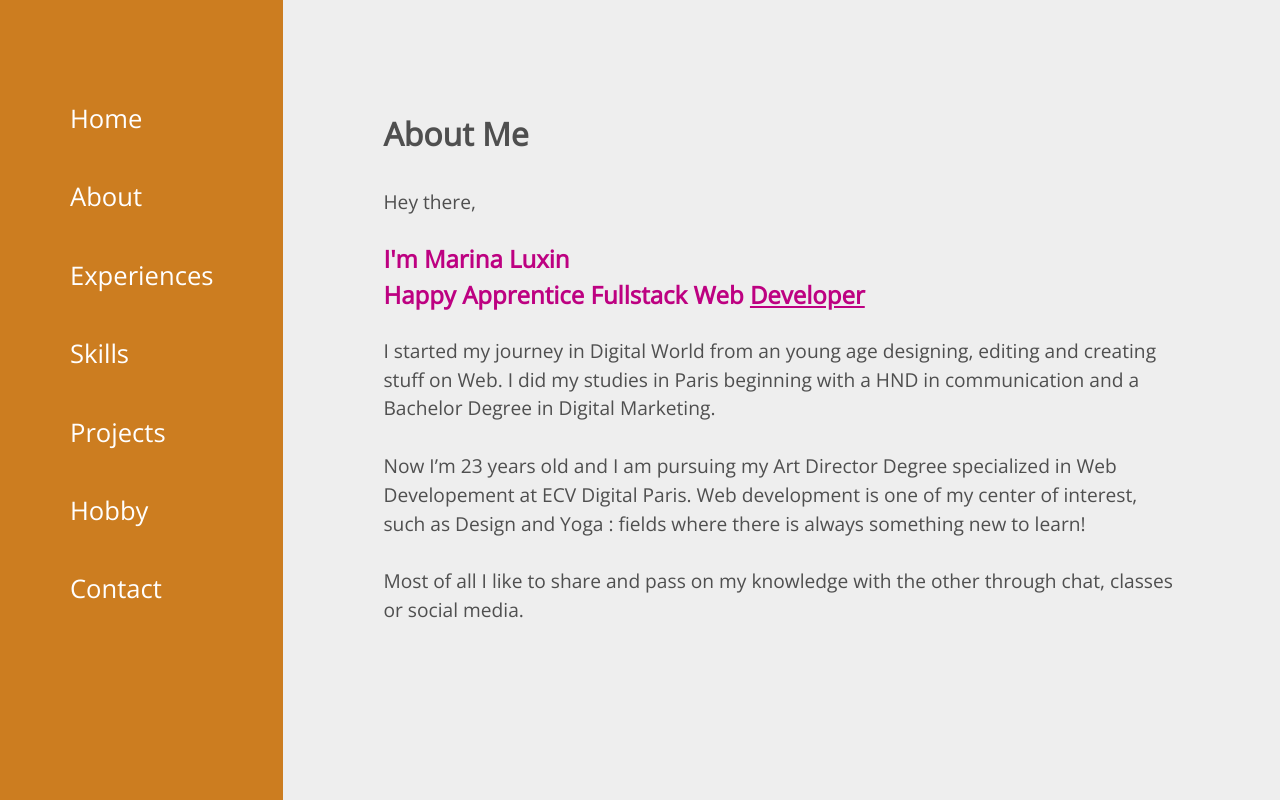
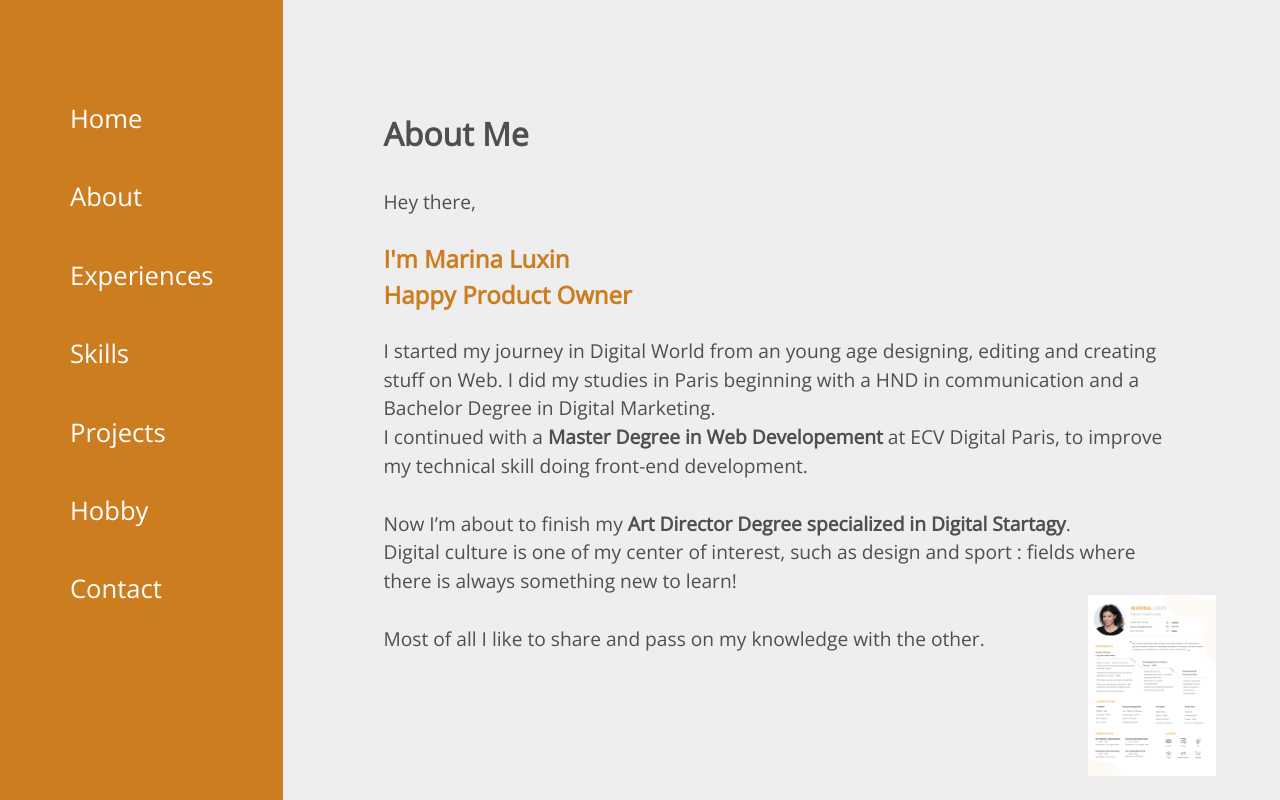
Before and after one commit to Rinaroar/online_po, a React (Create React App) app: page /about in a window 1280 px wide. Built offline with nearby package versions, Linux system fonts and the light colour scheme.

Commit message:
adjust about

```diff
--- a/src/components/Navbar.js
+++ b/src/components/Navbar.js
@@ -35,7 +35,7 @@ const Cell = styled.li`
     color: white;
 
     &:hover {
-      font-weight: 700;
+      font-weight: 800;
     }
   }
 `
--- a/src/contents/About.js
+++ b/src/contents/About.js
@@ -1,5 +1,6 @@
 import React from 'react';
 import styled from 'styled-components';
+import Resume from '../components/Resume';
 
 import { MAX } from "../constants";
 
@@ -26,7 +27,7 @@ const Title = styled.h1`
 `
 
 const AboutMe = styled.h2`
-  color: rgb(189, 1, 129);
+  color: #CC7D20;
 
   ${MAX.MEDIA_XS} {
     font-size: 1.2rem;
@@ -39,16 +40,19 @@ const About = () => {
       <Title>About Me</Title>
       <p>Hey there,</p>
       <br></br>
-      <AboutMe>I'm Marina Luxin <br></br>Happy Apprentice Fullstack Web <u>Developer</u></AboutMe>
+      <AboutMe>I'm Marina Luxin <br></br>Happy Product Owner</AboutMe>
       <br></br>
         <p>I started my journey in Digital World from an young age designing, editing and creating stuff on Web.
           I did my studies in Paris beginning with a HND in communication and a Bachelor Degree in Digital Marketing.
           <br/>
-          <br/>Now I’m 23 years old and I am pursuing my Art Director Degree specialized in Web Developement at ECV Digital Paris.
-          Web development is one of my center of interest, such as Design and Yoga : fields where there is always something new to learn!
+          I continued with a <strong>Master Degree in Web Developement</strong> at ECV Digital Paris, to improve my technical skill doing front-end development.
           <br/>
-          <br/>Most of all I like to share and pass on my knowledge with the other through chat, classes or social media.
+          <br/>Now I’m about to finish my <strong>Art Director Degree specialized in Digital Startagy</strong>.
+          <br/>Digital culture is one of my center of interest, such as design and sport : fields where there is always something new to learn!
+          <br/>
+          <br/>Most of all I like to share and pass on my knowledge with the other.
         </p>
+      <Resume/>
     </Container>
   )
 }
```
